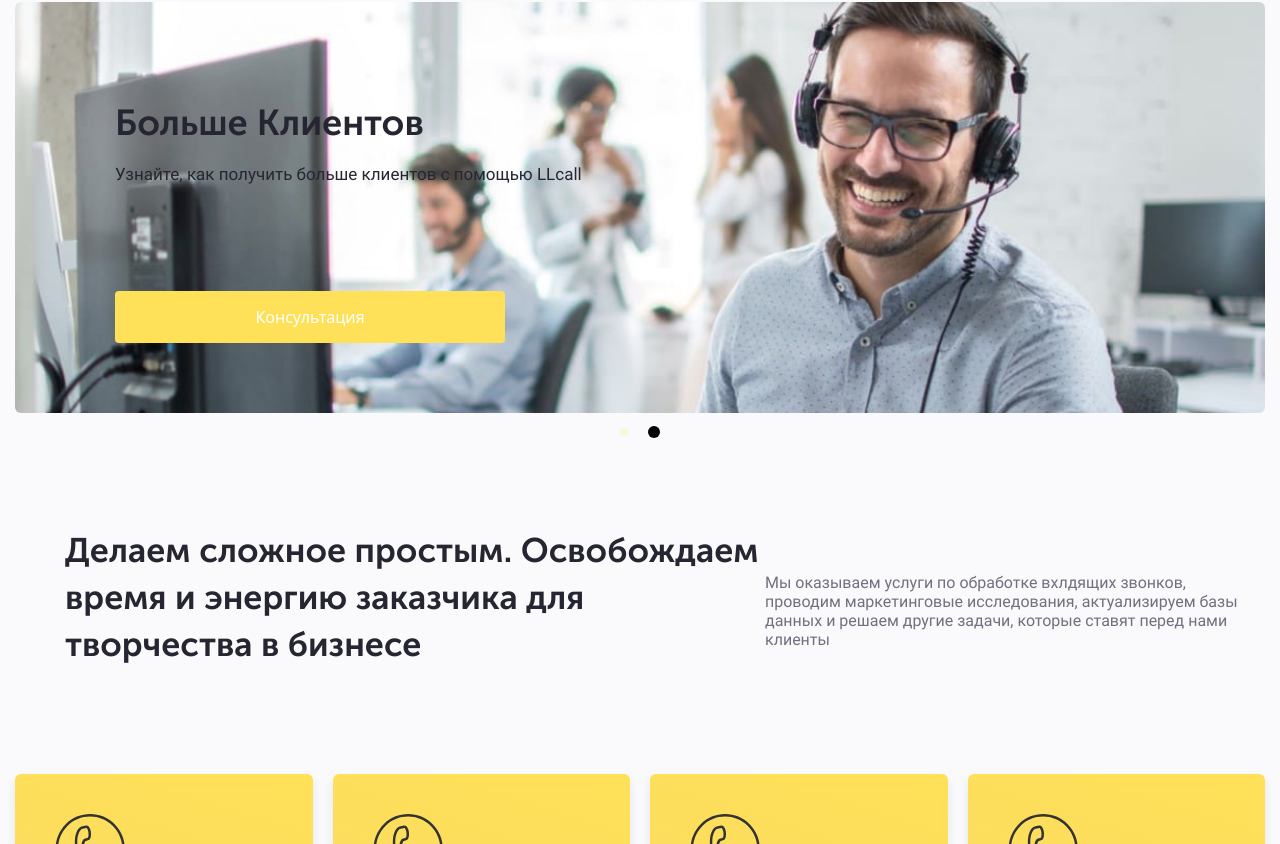
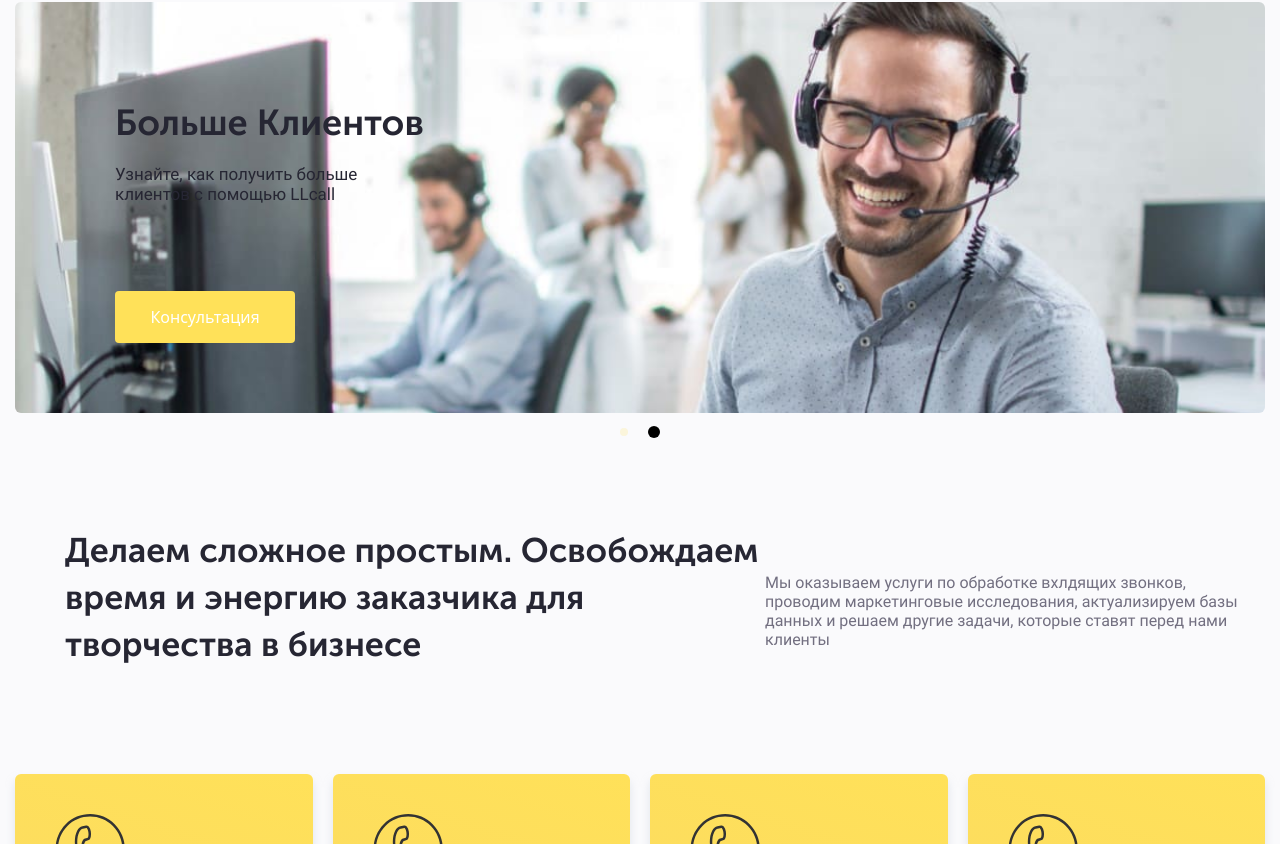
Before and after one commit to logicalOak/llcall-site, a React (Vite) app: page / in a window 1280 px wide. Shown: the part 996-1840 px from the top of the page. Built offline with nearby package versions, Linux system fonts and the light colour scheme; a web font is replaced by a local one.

Commit message:
edit fonts

```diff
--- a/src/styles/components/Concept.scss
+++ b/src/styles/components/Concept.scss
@@ -33,7 +33,7 @@
 			font-size: 20px;
 			margin-bottom: 15px;
 			font-weight: 600;
-			// margin-left: 40px;
+			font-family: 'Museo Sans Cyrl';
 			//media
 			@include mq(md) {
 				font-size: 24px;
@@ -45,7 +45,7 @@
 			max-width: 300px;
 			margin-left: auto;
 			margin-right: auto;
-			// margin-left: 40px;
+			letter-spacing: 0.005em;
 		}
 	}
 }
--- a/src/styles/components/Consult.scss
+++ b/src/styles/components/Consult.scss
@@ -50,12 +50,17 @@
 			border-radius: 4px;
 		}
 
-		& .consult-form__btn {
+		&__btn {
 			text-align: center;
 			padding: 15px;
 			background: #ffe159;
 			color: #fff;
 			border-radius: 4px;
+			//media
+			@include mq(md) {
+				max-width: 180px;
+				width: 100%;
+			}
 		}
 	}
 }
--- a/src/styles/components/Consultation.scss
+++ b/src/styles/components/Consultation.scss
@@ -45,7 +45,9 @@
 	}
 
 	&__text {
-		margin-bottom: 20px;
+		margin-bottom: 40px;
+		max-width: 300px;
+		width: 100%;
 		//media
 		@include mq(md) {
 			font-size: 17px;
@@ -62,6 +64,12 @@
 		color: #fff;
 		border-radius: 4px;
 		margin-top: auto;
+
+		//media
+		@include mq(md) {
+			max-width: 180px;
+			width: 100%;
+		}
 		//media
 		@include mq(lg) {
 			margin-bottom: -30px;
--- a/src/styles/config/global.scss
+++ b/src/styles/config/global.scss
@@ -13,6 +13,7 @@ h2,
 button,
 a {
 	font-family: 'Museo Sans Cyrl', system-ui, Tahoma, sans-serif;
+	font-weight: 500;
 }
 
 a {
```
